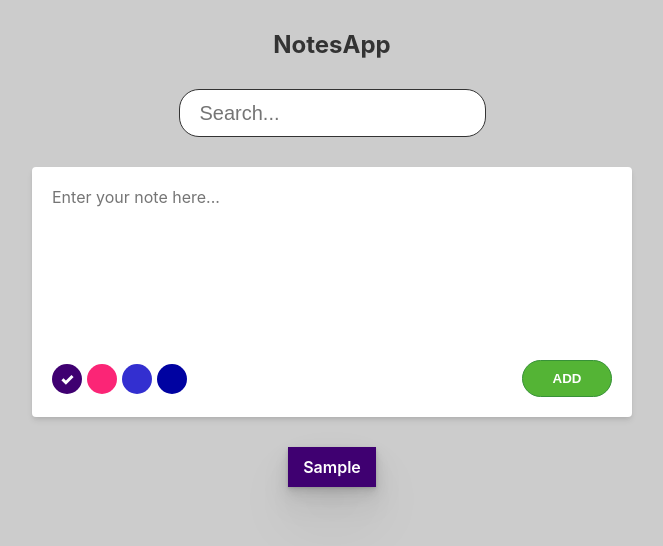
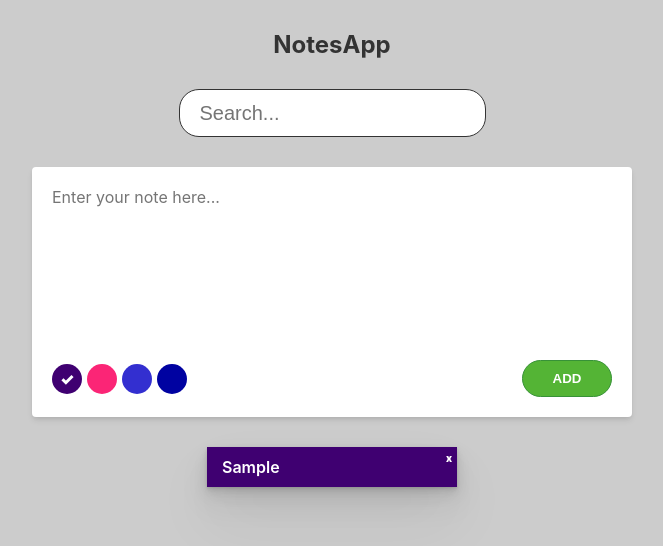
Before and after one commit to emirxmertoglu/redux-notes-app, a React (Create React App) app: page / in a window 1280 px wide. Both pictures are taken after typing "Sample" into the empty fields and a click on the button "ADD". Shown: the top 546 px of the page, without its empty margins (308-971 px from the left). Built offline with nearby package versions, Linux system fonts and the light colour scheme.

Commit message:
add delete function, impore search function

```diff
--- a/src/components/Note/index.js
+++ b/src/components/Note/index.js
@@ -1,9 +1,19 @@
 import styles from "./note.module.css";
+import { useDispatch } from "react-redux";
+import { deleteNote } from "../../redux/notes/notesSlice";
 
 export default function Note({ id, backgroundColor, description }) {
+  const dispatch = useDispatch();
+  const handleDeleteNote = () => {
+    dispatch(deleteNote({ id }));
+  };
+
   return (
     <li style={{ backgroundColor }} className={styles.note}>
-      {description}
+      <span className={styles.description}>{description}</span>
+      <span className={styles.deleteIcon} onClick={handleDeleteNote}>
+        x
+      </span>
     </li>
   );
 }
--- a/src/components/Note/note.module.css
+++ b/src/components/Note/note.module.css
@@ -1,10 +1,22 @@
 .note {
+  position: relative;
   padding: 10px 15px;
   width: 100%;
-  max-width: 200px;
+  max-width: 250px;
   font-weight: 600;
   color: white;
   box-shadow: rgba(0, 0, 0, 0.07) 0px 1px 2px, rgba(0, 0, 0, 0.07) 0px 2px 4px,
     rgba(0, 0, 0, 0.07) 0px 4px 8px, rgba(0, 0, 0, 0.07) 0px 8px 16px,
     rgba(0, 0, 0, 0.07) 0px 16px 32px, rgba(0, 0, 0, 0.07) 0px 32px 64px;
 }
+
+.deleteIcon {
+  position: absolute;
+  content: "x";
+  top: 5px;
+  right: 5px;
+  font-size: 10px;
+  font-weight: 900;
+  color: white;
+  cursor: pointer;
+}
--- a/src/components/NoteList/noteList.module.css
+++ b/src/components/NoteList/noteList.module.css
@@ -3,4 +3,6 @@
   flex-wrap: wrap;
   justify-content: center;
   gap: 30px;
+  width: 100%;
+  max-width: 600px;
 }
--- a/src/redux/notes/notesSlice.js
+++ b/src/redux/notes/notesSlice.js
@@ -51,6 +51,11 @@ const notesSlice = createSlice({
     changeSearch: (state, action) => {
       state.search = action.payload.search;
     },
+    deleteNote: (state, action) => {
+      const newArr = state.list.filter((note) => note.id !== action.payload.id);
+      state.list = newArr;
+      localStorage.setItem("list", JSON.stringify(state.list));
+    },
   },
 });
 
@@ -59,7 +64,9 @@ export const getFilteredNotes = (state) => {
     return state.notes.list.filter(
       (note) =>
         note.color === state.notes.activeColor &&
-        note.description.toLowerCase().includes(state.notes.search)
+        note.description
+          .toLowerCase()
+          .includes(state.notes.search.toLowerCase())
     );
   } else if (state.notes.activeColor !== "") {
     return state.notes.list.filter(
@@ -67,13 +74,14 @@ export const getFilteredNotes = (state) => {
     );
   } else if (state.notes.search !== "") {
     return state.notes.list.filter((note) =>
-      note.description.toLowerCase().includes(state.notes.search)
+      note.description.toLowerCase().includes(state.notes.search.toLowerCase())
     );
   } else {
     return state.notes.list;
   }
 };
 
-export const { addNote, changeActiveColor, changeSearch } = notesSlice.actions;
+export const { addNote, changeActiveColor, changeSearch, deleteNote } =
+  notesSlice.actions;
 
 export default notesSlice.reducer;
```
